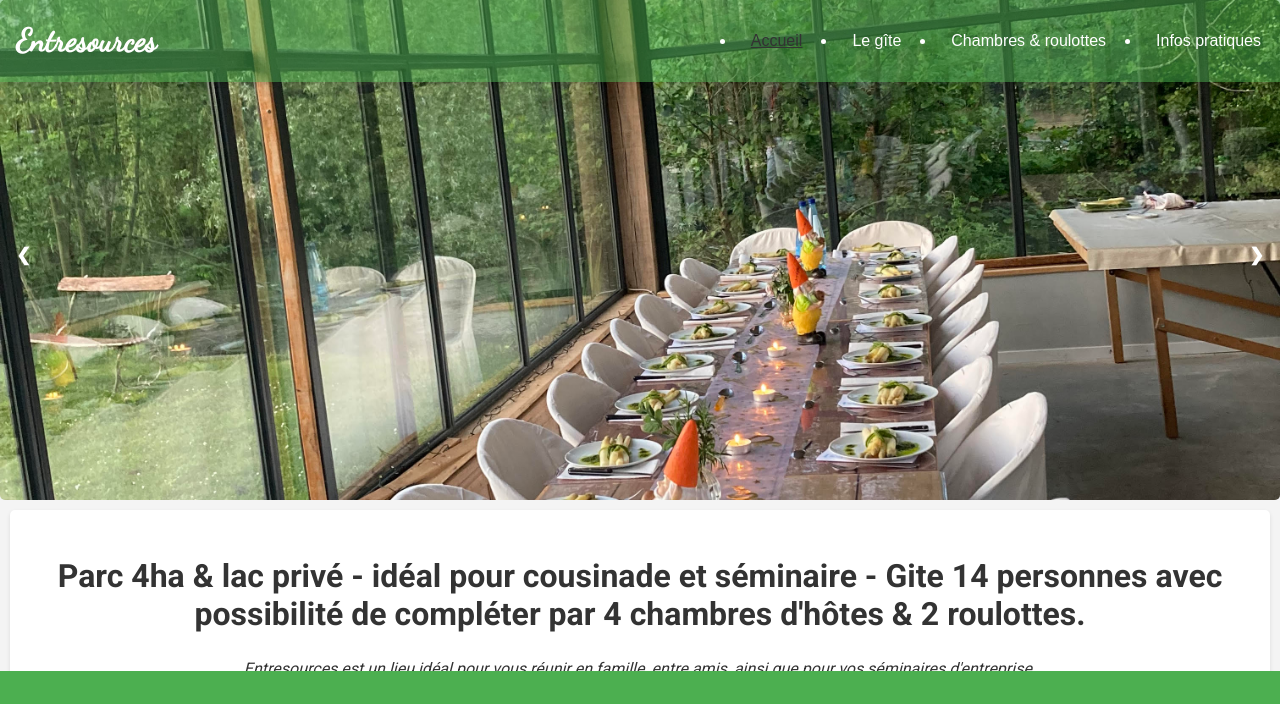
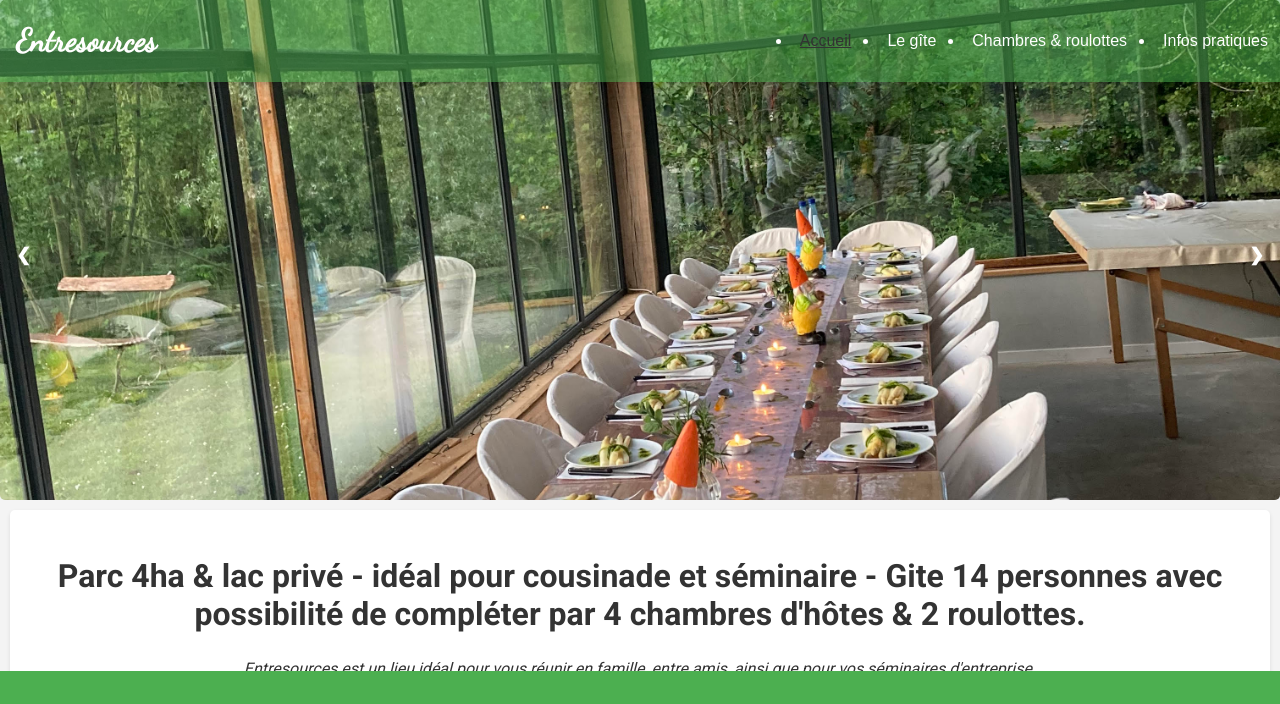
Before and after one commit to entresources/entresources.github.io, a plain HTML site: page index.html in a window 1280 px wide. Shown: the top 704 px of the page. Drawn offline with Linux system fonts and the light colour scheme.

Commit message:
Update Style.css

```diff
--- a/Style.css
+++ b/Style.css
@@ -60,7 +60,7 @@ header {
     color: #FFFFFF;
     text-decoration: none;
     font-size: 40px; /* Taille de police */
-    padding: 10px 15px; /* Ajoute un peu d'espacement autour du texte */
+    padding: 8px 8px; /* Ajoute un peu d'espacement autour du texte */
 }
 
 .navbar a:hover {
```
